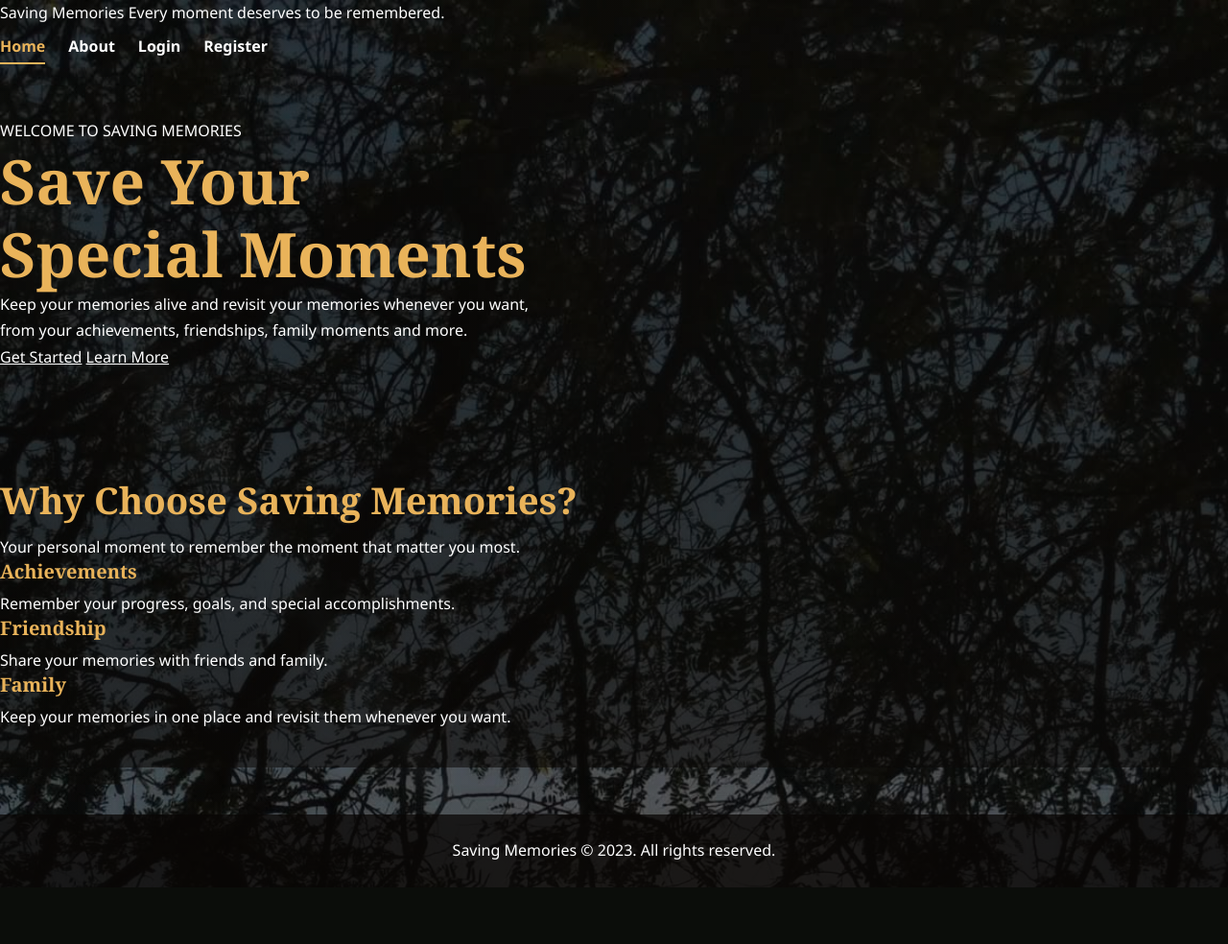
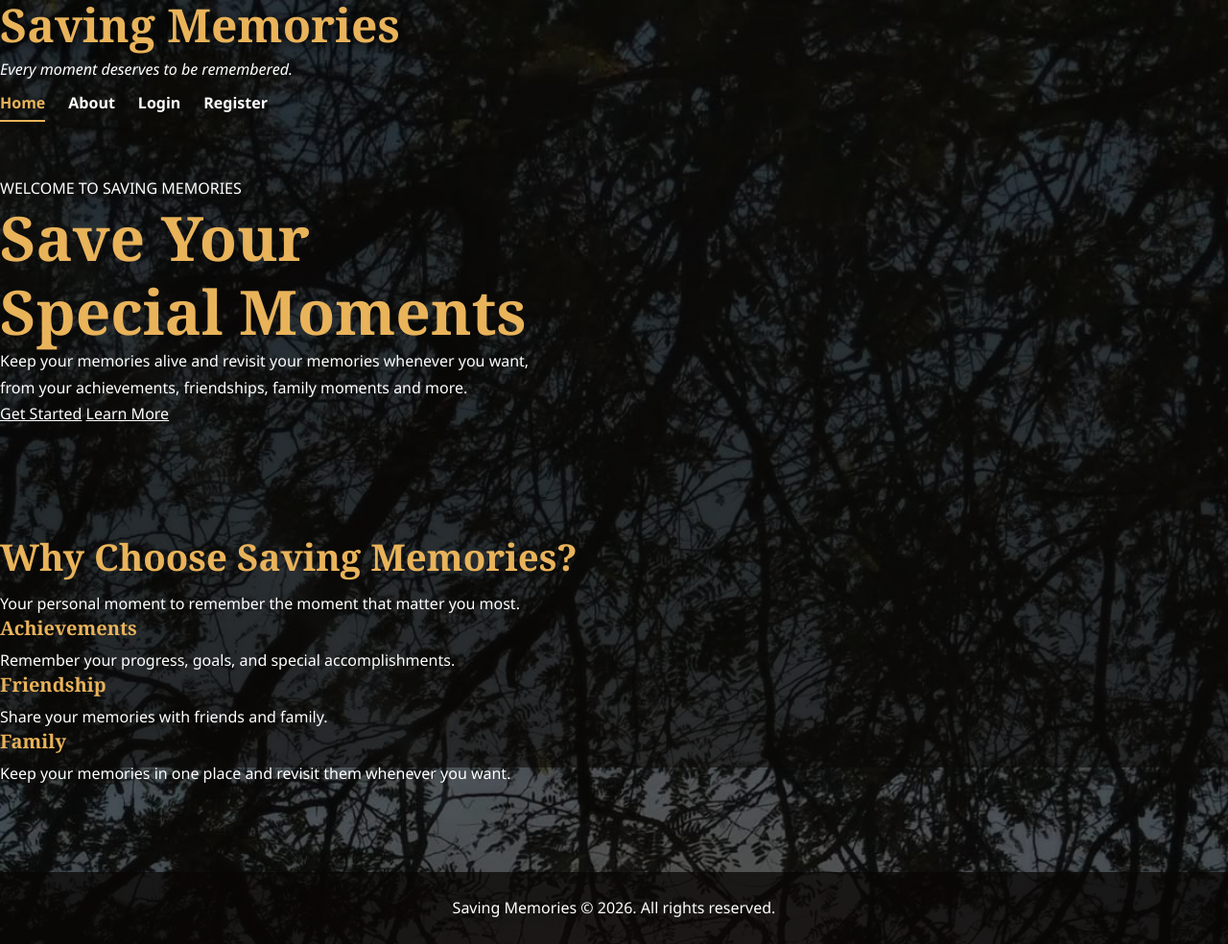
Before and after one commit to JohnMichael29/Jeyeminem29, a PHP site: page /LandingPage.html in a window 1280 px wide. Shown: the whole page at 96% size. Before the commit the page ends 925 px from the top, so only its background shows below. Run offline with PHP 8.4, Linux system fonts and the light colour scheme.

Commit message:
some structure change

```diff
--- a/LandingPage.html
+++ b/LandingPage.html
@@ -8,10 +8,14 @@
 </head>
 <body>
     <header class= "site-header">
-        <a hred="index.html" class=""logo">
+        <a href="index.html" class="logo"
+        style="text-decoration: none;">
             Saving Memories
-            <span> Every moment deserves to be remembered.</span>
         </a>
+
+        <p class="tag">
+                Every moment deserves to be remembered.
+            </p>
 
         <nav class="main-navigation" aria-label="Main Navigation">
             <a href="index.html" class="active">Home</a>
@@ -24,7 +28,8 @@
     <main>
         <section class=""hero">
             <div class="hero-content">
-                <p class=""welcome">WELCOME TO SAVING MEMORIES</p>
+
+                <p class="welcome">WELCOME TO SAVING MEMORIES</p>
                 <h1>Save Your<br>Special Moments</h1>
 
                 <p class=" description">
@@ -36,10 +41,8 @@
                 <div class="hero-buttons">
                     <a href="Registration.html"
                     class="btn-primary">Get Started</a>
-
                     <a href="about.html"
                     class="btn-secondary">Learn More</a>
-
                 </div>
             </div>
         </section>
@@ -47,7 +50,7 @@
         <section class=""features">
             <h2>Why Choose Saving Memories?</h2>
 
-            <p class="feature-inro">
+            <p class="feature-intro">
                 Your personal moment to remember the moment that matter you most.
             </p>
 
@@ -77,7 +80,7 @@
 
 
     <footer class=""site-footer">
-    <p>Saving Memories &copy; 2023. All rights reserved.</p>
+        <p>Saving Memories &copy; 2026. All rights reserved.</p>
     </footer>
 
 
--- a/SavingMemories.css
+++ b/SavingMemories.css
@@ -1,8 +1,8 @@
-
+/* entire view in site*/
 :root {
   --gold: #e9b35a;
   --gold-light: #f4cd85;
-  --glass: rgba(18, 16, 14, .65);
+  --glass: rgba(13, 12, 10, 0.65);
   --line: rgba(233, 179, 90, .4);
   --font: "Segoe UI", Arial, sans-serif;
 }
@@ -17,10 +17,12 @@ html {
   scroll-behavior: smooth;
 }
 
+/* size of all body up to down */
+/* color of txt, background exposure*/
 body {
   min-height: 100vh;
   font: 1rem/1.7 var(--font);
-  color: white;
+  color: rgb(255, 255, 255);
   background:
     linear-gradient(rgba(10, 8, 6, .55), rgba(10, 8, 6, .8)),
     url("background.jpg") center 55% / cover fixed #14110e;
@@ -32,7 +34,7 @@ a {
 
 :focus-visible {
   outline: 3px solid var(--gold);
-  outline-offset: 3px;
+  outline-offset: 10px;
 }
 
 .wrap {
@@ -83,8 +85,6 @@ nav a.active {
 }
 
 /* HEADINGS AND TEXT */
-
-
 section {
   padding: 3.5rem 0;
 }
--- a/index.html
+++ b/index.html
@@ -45,7 +45,7 @@
                 </h1>
 
                 <p>
-                    Saving Memories is a special place where you can
+                    Saving Memories is a perfect place where you can
                     collect and preserve your favorite photographs,
                     meaningful moments, and unforgettable stories
                     throughout your life. Every picture holds a memory,
```
Also changed, not shown: Registration.html (+3 -8 lines).
